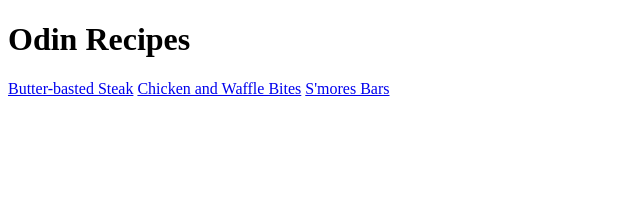
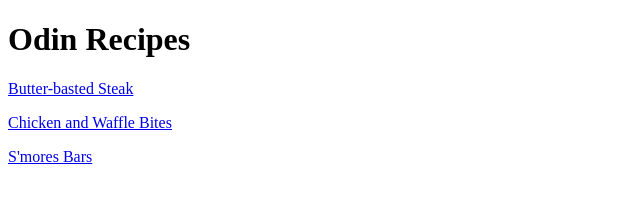
Before and after one commit to gabriellopez23/odin-recipes, a plain HTML site: page index.html in a window 1280 px wide. Shown: the whole page, without its empty margins (0-640 px from the left). Drawn offline with Linux system fonts and the light colour scheme.

Commit message:
Vertically orgnized index.html links and updated all pages with noreferrer

```diff
--- a/index.html
+++ b/index.html
@@ -7,8 +7,8 @@
 
     <body>
         <h1>Odin Recipes</h1>
-        <a href="./recipes/steak.html">Butter-basted Steak</a>
-        <a href="./recipes/chicken-waffles.html">Chicken and Waffle Bites</a>
-        <a href="./recipes/smores-bars.html">S'mores Bars</a>
+        <p><a href="./recipes/steak.html" rel="noreferrer">Butter-basted Steak</a></p>
+        <p><a href="./recipes/chicken-waffles.html" rel="noreferrer">Chicken and Waffle Bites</a></p>
+        <p><a href="./recipes/smores-bars.html" rel="noreferrer">S'mores Bars</a></p>
     </body>
 </html>
```
Also changed, not shown: recipes/chicken-waffles.html (+1 -1 lines), recipes/smores-bars.html (+1 -1 lines), recipes/steak.html (+1 -1 lines), 1 other file.
